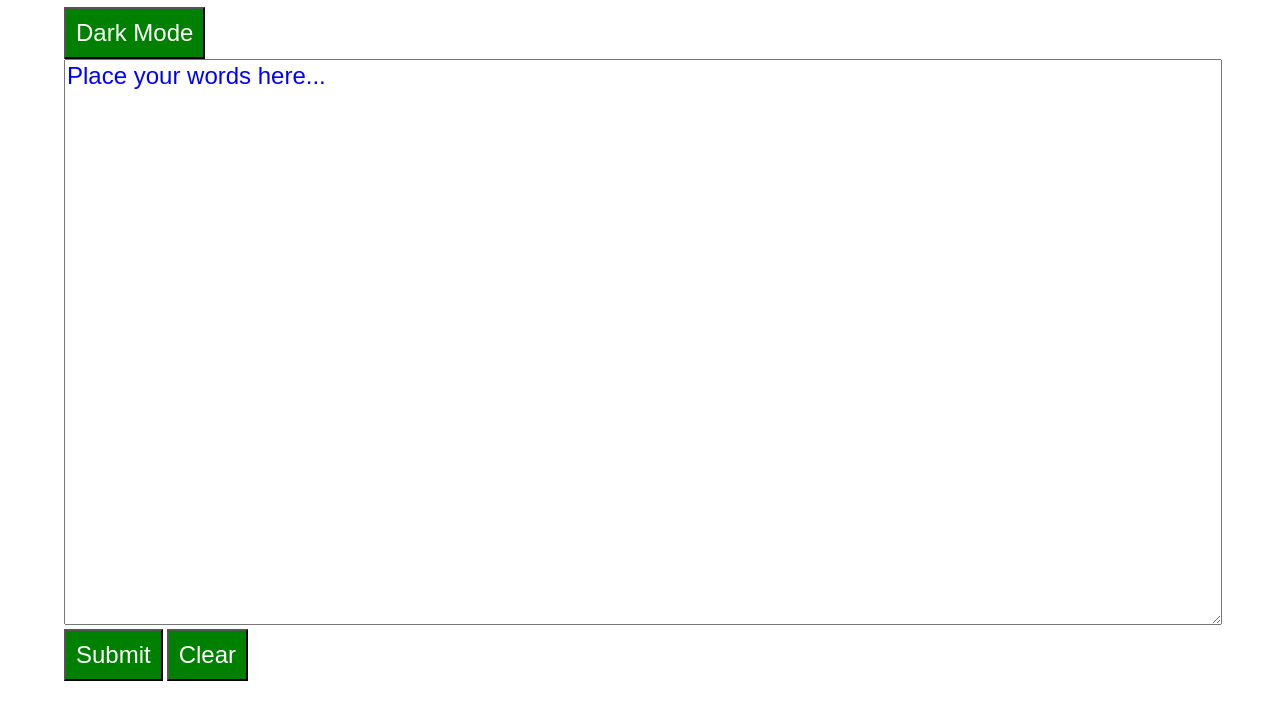
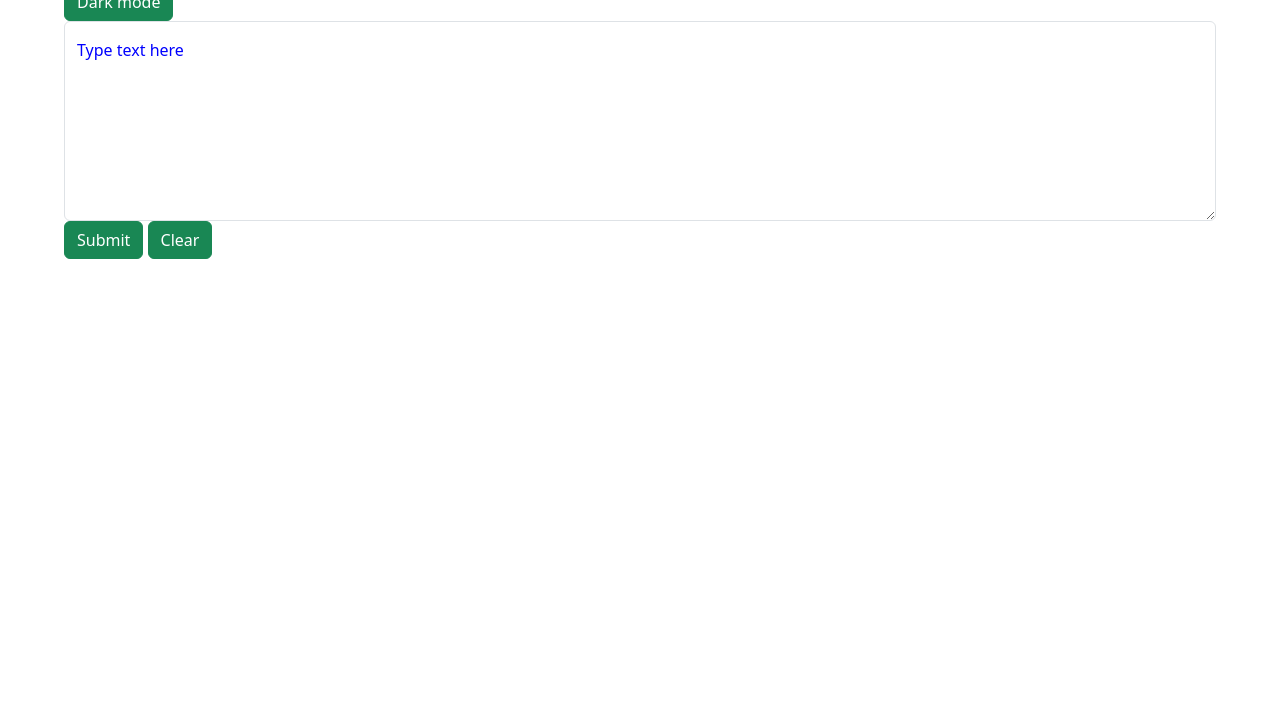
Before and after one commit to Mason-Austin/LAB-word-counter, a plain HTML site: page index.html in a window 1280 px wide. Shown: the part 73-800 px from the top of the page. Drawn offline with nearby package versions, Linux system fonts and the light colour scheme.

Commit message:
finished challenge3 bootstrap

```diff
--- a/index.html
+++ b/index.html
@@ -1,5 +1,6 @@
 <!DOCTYPE html>
 <html lang="en">
+  <link href="https://cdn.jsdelivr.net/npm/bootstrap@5.3.0-alpha3/dist/css/bootstrap.min.css" rel="stylesheet" integrity="sha384-KK94CHFLLe+nY2dmCWGMq91rCGa5gtU4mk92HdvYe+M/SXH301p5ILy+dN9+nJOZ" crossorigin="anonymous">
 <link rel="stylesheet" href="main.css">
 <head>
   <meta charset="UTF-8">
@@ -9,15 +10,20 @@
 </head>
 <body>
   <h1>Word Counter</h1>
-  <button id="bg-switch">Dark Mode</button>
+  <button id="bg-switch" type="button" class="btn btn-success">Dark mode</button>
   <div id="error" class="error"></div>
   <form>
-    <textarea rows="20" placeholder="Place your words here..."></textarea>
-    <button type="submit">Submit</button>
-    <button type="reset">Clear</button>
+    <div class="form-floating">
+      <textarea class="form-control" placeholder="Leave a comment here" id="floatingTextarea"></textarea>
+      <label id="placeholder-text" for="floatingTextarea">Type text here
+      </label>
+    </div>
+    <button type="button" class="btn btn-success">Submit</button>
+    <button type="button" class="btn btn-success">Clear</button>
   </form>
   <div id="word-count"></div>
 
+  <script src="https://cdn.jsdelivr.net/npm/bootstrap@5.3.0-alpha3/dist/js/bootstrap.bundle.min.js" integrity="sha384-ENjdO4Dr2bkBIFxQpeoTz1HIcje39Wm4jDKdf19U8gI4ddQ3GYNS7NTKfAdVQSZe" crossorigin="anonymous"></script>
   <script src="main.js"></script>
 </body>
 </html>
--- a/main.css
+++ b/main.css
@@ -6,16 +6,6 @@ body{
 
 h1{
   text-align: center;
-}
-
-textarea{
-  width: 100%;
-  font-size: 1.5em;
-  font-family: Arial, Helvetica, sans-serif;
-}
-
-::placeholder{
-  color: blue;
 }
 
 button{
@@ -29,3 +19,11 @@ button{
   background-color: black;
   color: white;
 }
+
+textarea.form-control#floatingTextarea{
+  height: 200px;
+}
+
+#placeholder-text{
+  color: blue;
+}
```
